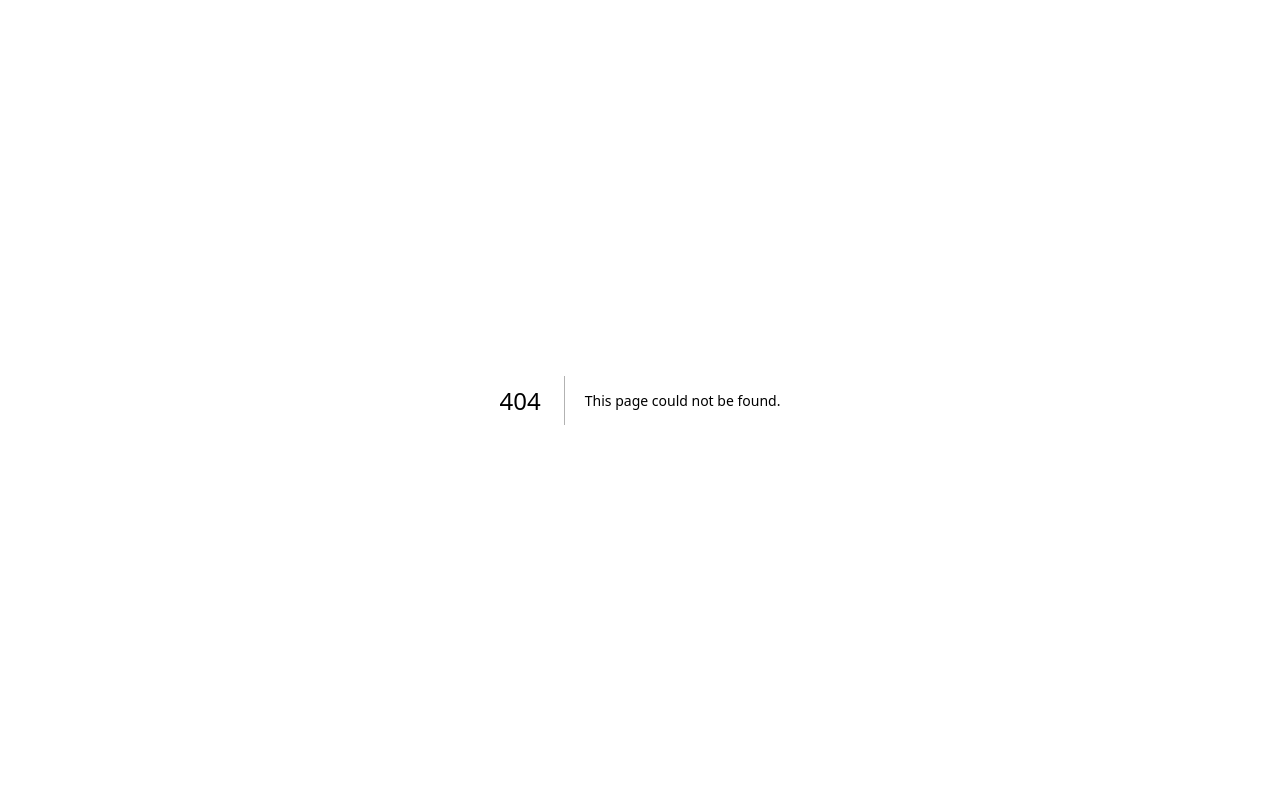
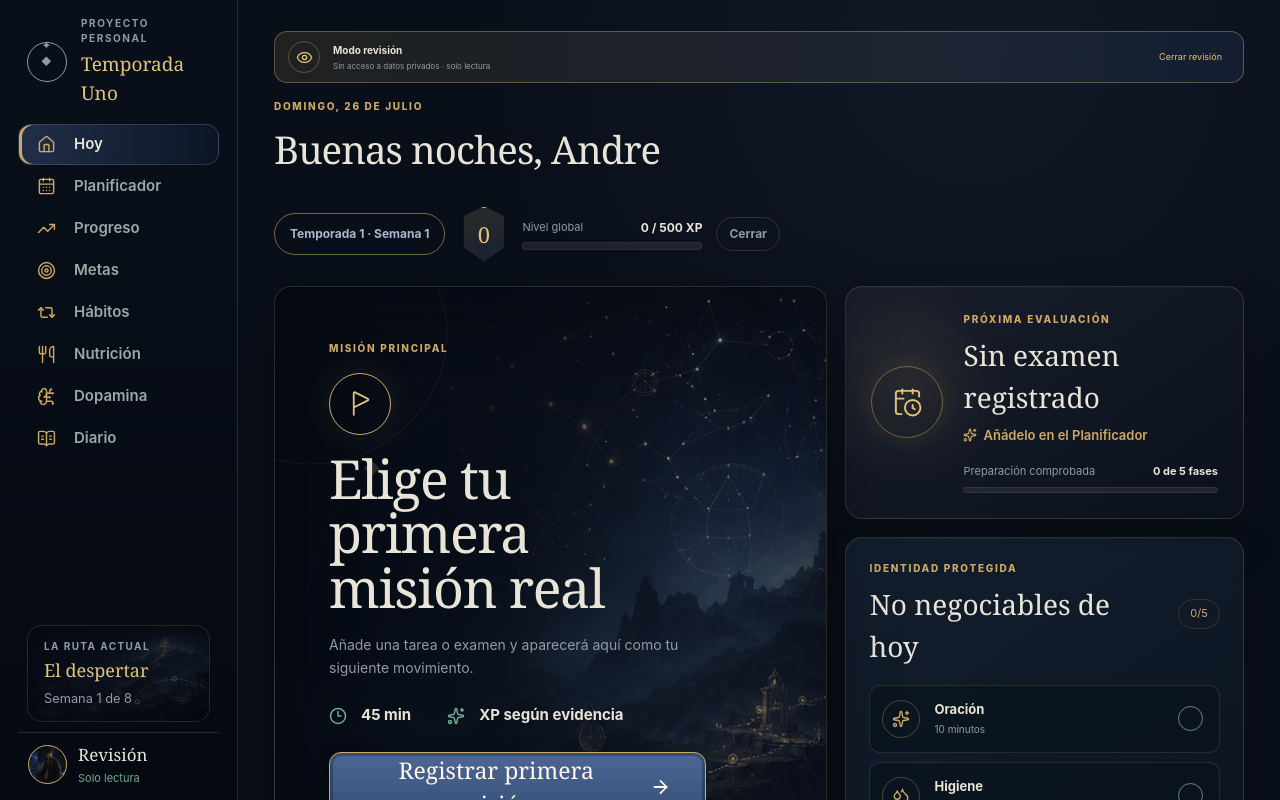
Before and after one commit to andrerosero22z-pixel/andre-temporada-uno, a Next.js app: page /review in a window 1280 px wide. Before the commit this address had no page. Shown: the top 800 px of the page. Built offline with nearby package versions, Linux system fonts and the light colour scheme.

Commit message:
Expose dedicated safe review route

```diff
--- a/app/page.tsx
+++ b/app/page.tsx
@@ -430,17 +430,18 @@ function SkillCard({
   );
 }
 
-export default function Home() {
+export function Dashboard({ forcedReview = false }: { forcedReview?: boolean }) {
   const [authStatus, setAuthStatus] = useState<
     "checking" | "signed_in" | "signed_out"
   >("checking");
   const [userId, setUserId] = useState("");
   const [userLabel, setUserLabel] = useState("Andre");
-  const reviewMode = useSyncExternalStore(
+  const reviewFromQuery = useSyncExternalStore(
     subscribeToReviewMode,
     getReviewModeSnapshot,
     getReviewModeServerSnapshot,
   );
+  const reviewMode = forcedReview || reviewFromQuery;
   const [view, setView] = useState<View>("today");
   const [missionStatus, setMissionStatus] =
     useState<MissionStatus>("pending");
@@ -620,7 +621,7 @@ export default function Home() {
   }
 
   useEffect(() => {
-    if (getReviewModeSnapshot()) return;
+    if (reviewMode) return;
 
     const client = getSupabaseBrowserClient();
     let mounted = true;
@@ -655,7 +656,7 @@ export default function Home() {
       mounted = false;
       subscription.unsubscribe();
     };
-  }, []);
+  }, [reviewMode]);
 
   useEffect(() => {
     if (!userId) return;
@@ -2312,3 +2313,7 @@ export default function Home() {
     </main>
   );
 }
+
+export default function Home() {
+  return <Dashboard />;
+}
--- /dev/null
+++ b/app/review/page.tsx
@@ -0,0 +1,5 @@
+import { Dashboard } from "../page";
+
+export default function ReviewPage() {
+  return <Dashboard forcedReview />;
+}
```
